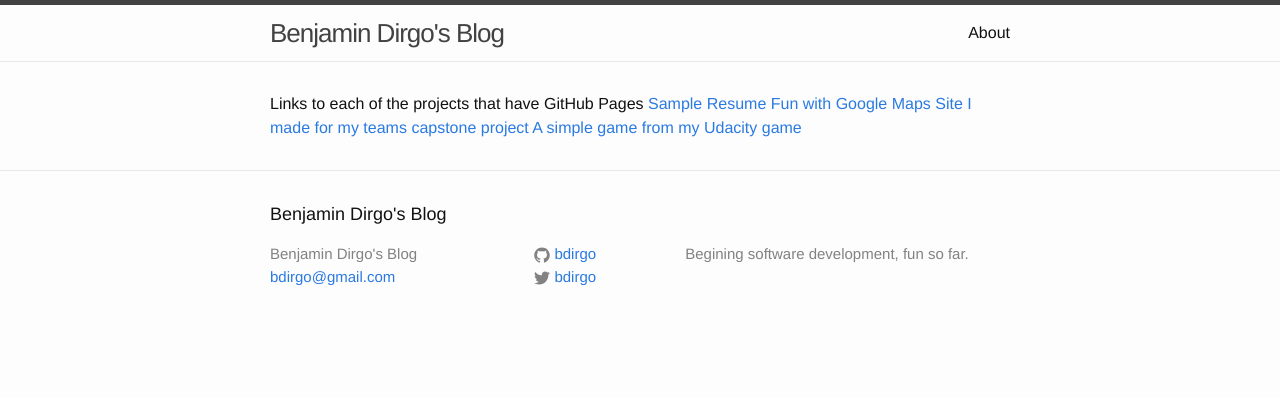
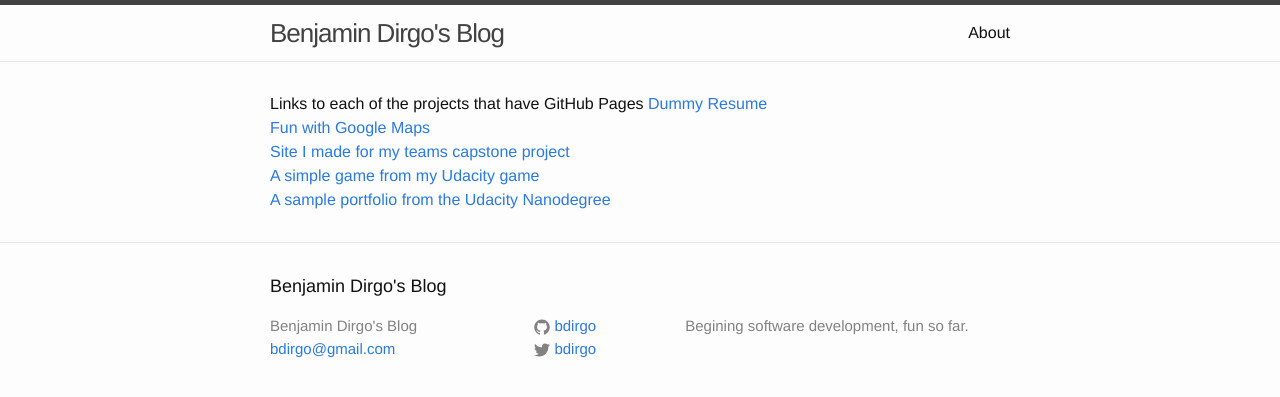
Before and after one commit to bdirgo/bdirgo.github.io, a Jekyll site: the page built from about/index.html, in a window 1280 px wide. Shown: the top 397 px of the page. Built offline with Jekyll 4.4.1, drawn with Linux system fonts in a browser that asks for light colours; some of the changed lines change nothing that is shown.

Commit message:
Added link to the about page

```diff
--- a/about/index.html
+++ b/about/index.html
@@ -3,14 +3,12 @@ layout: default
 ---
 Links to each of the projects that have GitHub Pages
 
-<a href="
-//bdirgo.github.io/frontend-nanodegree-resume
-">Sample Resume</a>
-<a href="
-//bdirgo.github.io/opelJSON
-">Fun with Google Maps</a>
-<a href="
-//bdirgo.github.io/Capstone
-">Site I made for my teams capstone project</a>
-<a href="
-//bdirgo.github.io/frontend-nanodegree-arcade-game">A simple game from my Udacity game</a>
+<a href="//bdirgo.github.io/frontend-nanodegree-resume">Dummy Resume</a>
+<br>
+<a href="//bdirgo.github.io/opelJSON">Fun with Google Maps</a>
+<br>
+<a href="//bdirgo.github.io/Capstone">Site I made for my teams capstone project</a>
+<br>
+<a href="//bdirgo.github.io/frontend-nanodegree-arcade-game">A simple game from my Udacity game</a>
+<br>
+<a href="//bdirgo.github.io/frontend-nanodegree-mobile-portfolio">A sample portfolio from the Udacity Nanodegree</a>
```
